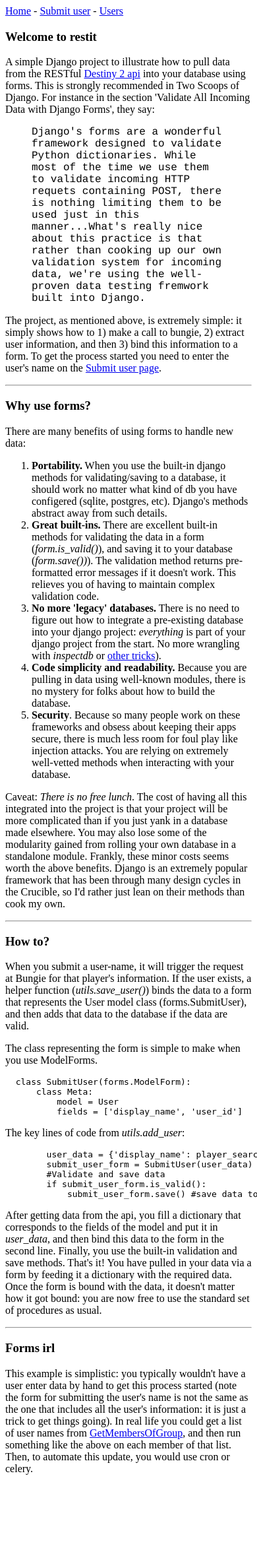
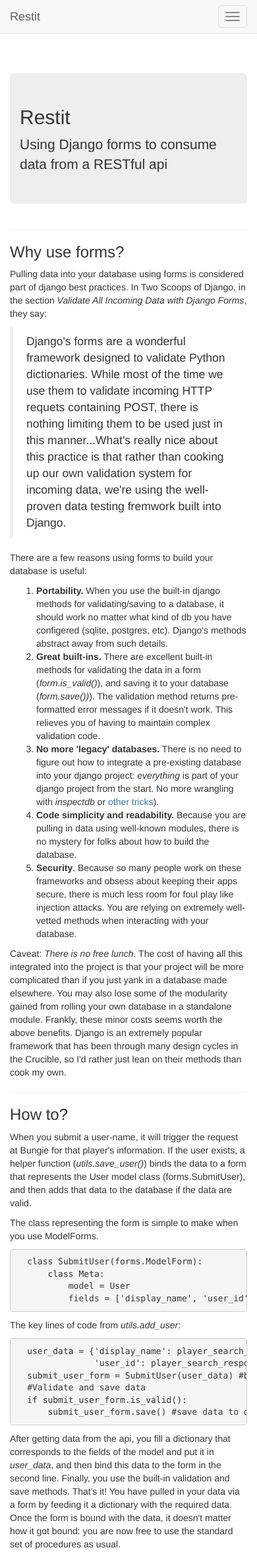
Before and after one commit to cortical-iv/restit, a Django app: page / in a window 390 px wide; the page is wider, and only the part inside the window is pictured. Shown: the top 2355 px of that part at 66% size. Before the commit the page ends 2235 px from the top of that part, so only its background shows below. Run offline with Django 3.2, Linux system fonts and the light colour scheme; parts of the project's set-up code (start-up, migrations or seed data) failed here and were passed over; some libraries are stand-ins or nearby versions.

Commit message:
Added bootstrap so mobile would look ok.

```diff
--- a/d2_api/templates/d2_api/base.html
+++ b/d2_api/templates/d2_api/base.html
@@ -1,14 +1,54 @@
-<html>
+{% load bootstrap3 %}
+
+<!DOCTYPE html>
+<html lang="en">
   <head>
+    <meta charset = "utf-8">
+    <meta http-equiv="X-UA-Compatible" content="IE=edge">
+    <meta name="viewport" content="width=device-width, initial-scale=1">
     <title>Restit</title>
+    {% bootstrap_css %}
+    {% bootstrap_javascript %}
   </head>
 
-<p>
-  <a href ="{% url 'd2_api:index' %}">Home</a> -
-  <a href ="{% url 'd2_api:submit' %}">Submit user</a> -
-  <a href ="{% url 'd2_api:users' %}">Users</a>
-</p>
 
-{% block content %}{% endblock content %}
+  <body>
+    <!-- Static navbar -->
+    <nav class = "navbar navbar-default navbar-static-top">
+      <div class = "container-fluid"> <!-- see notes -->
 
+        <div class = "navbar-header">
+          <button type = "button" class = "navbar-toggle collapsed"
+                  data-toggle = "collapse" data-target = "#navbar"
+                  aria-expanded = "false" aria-controls = "navbar">
+                  <span class="icon-bar"></span>
+                  <span class="icon-bar"></span>
+                  <span class="icon-bar"></span>
+          </button>
+          <a class = "navbar-brand" href = {% url 'd2_api:index' %}>
+            Restit
+          </a>
+        </div> <!-- navbar-header -->
+
+        <div id = "navbar" class = "navbar-collapse collapse">
+          <ul class = "nav navbar-nav">
+            <li><a href = "{% url 'd2_api:submit' %}">Submit</a></li>
+            <li><a href = "{% url 'd2_api:users' %}">Users</a></li>
+          </ul>
+        </div> <!--/.nav-collapse -->
+
+      </div> <!-- container 1 for navbar -->
+    </nav>  <!-- navbar -->
+
+    <div class = "container">
+      <div class = "page-header">
+        {% block header %} {% endblock header %}
+      </div>
+
+      <div>
+        {% block content %}{% endblock content %}
+      </div>
+    </div> <!-- /container 2 for main page -->
+
+  </body>
 </html>
--- a/d2_api/templates/d2_api/index.html
+++ b/d2_api/templates/d2_api/index.html
@@ -1,25 +1,27 @@
 {% extends 'd2_api/base.html' %}
+
+{% block header %}
+<div class="jumbotron">
+  <h2>Restit</h2>
+  <p>
+    Using Django forms to consume data from a RESTful api
+  </p>
+</div>
+
+
+{% endblock header %}
 
 {% block content %}
 
-  <h3>Welcome to restit</h3>
+  <h3>Why use forms?</h3>
   <p>
-    A simple Django project to illustrate how to pull data from the RESTful <a href = "https://github.com/Bungie-net/api">Destiny 2 api</a> into your database using forms. This is strongly recommended in Two Scoops of Django. For instance in the section 'Validate All Incoming Data with Django Forms', they say:
+   Pulling data into your database using forms is considered part of django best practices. In Two Scoops of Django, in the section <i>Validate All Incoming Data with Django Forms</i>, they say:
+         <blockquote>
+           Django's forms are a wonderful framework designed to validate Python dictionaries. While most of the time we use them to validate incoming HTTP requets containing POST, there is nothing limiting them to be used just in this manner...What's really nice about this practice is that rather than cooking up our own validation system for incoming data, we're using the well-proven data testing fremwork built into Django.
+       </blockquote>
   </p>
 
-      <blockquote style="font-family: Courier, Monaco, monospace, sans-serif;">
-        Django's forms are a wonderful framework designed to validate Python dictionaries. While most of the time we use them to validate incoming HTTP requets containing POST, there is nothing limiting them to be used just in this manner...What's really nice about this practice is that rather than cooking up our own validation system for incoming data, we're using the well-proven data testing fremwork built into Django.
-    </blockquote>
-
-  <p>
-    The project, as mentioned above, is extremely simple: it simply shows how to 1) make a call to bungie, 2) extract user information, and then 3) bind this information to a form. To get the process started you need to enter the user's name on the <a href = "{% url 'd2_api:submit' %}">Submit user page</a>.
-  </p>
-  <hr>
-
-  <h3>Why use forms?</h3>
-  <p>
-   There are many benefits of using forms to handle new data:
-  </p>
+  <p>There are a few reasons using forms to build your database is useful:</p>
     <ol>
         <li><b>Portability.</b> When you use the built-in django methods for validating/saving to a database, it should work no matter what kind of db you have configered (sqlite, postgres, etc). Django's methods abstract away from such details.</li>
 
@@ -58,11 +60,12 @@
 </p>
 
 <pre>
-        user_data = {'display_name': player_search_response[0]['displayName'], 'user_id': player_search_response[0]['membershipId']}
-        submit_user_form = SubmitUser(user_data) #binding data to form
-        #Validate and save data
-        if submit_user_form.is_valid():
-            submit_user_form.save() #save data to database
+  user_data = {'display_name': player_search_response[0]['displayName'],\
+               'user_id': player_search_response[0]['membershipId']}
+  submit_user_form = SubmitUser(user_data) #binding data to form
+  #Validate and save data
+  if submit_user_form.is_valid():
+      submit_user_form.save() #save data to database
 </pre>
 
 <p>
@@ -72,7 +75,7 @@
 <hr>
 <h3>Forms irl</h3>
 <p>
-  This example is simplistic: you typically wouldn't have a user enter data by hand to get this process started (note the form for submitting the user's name is not the same as the one that includes all the user's information: it is just a trick to get things going). In real life you could get a list of user names from <a href = "https://bungie-net.github.io/multi/operation_get_GroupV2-GetMembersOfGroup.html">GetMembersOfGroup</a>, and then run something like the above on each member of that list. Then, to automate this update, you would use cron or celery.
+  This example is simplistic: you typically wouldn't have a user enter data by hand to get this process started (note the form for submitting the user's name is not the same as the one that includes all the user's information: it is just a trick to get things going). In real life you could get a list of user names from <a href = "https://bungie-net.github.io/multi/operation_get_GroupV2-GetMembersOfGroup.html">GetMembersOfGroup</a>, and then run something like the above on each member of that list. Then, to automate this update, use cron or celery.
 </p>
 
 
--- a/d2_api/utils.py
+++ b/d2_api/utils.py
@@ -12,7 +12,7 @@ from .forms import SubmitUser
 #Set some parameters
 baseurl = 'https://bungie.net/Platform/Destiny2/'
 baseurl_groupv2 = 'https://bungie.net/Platform/GroupV2/'
-D2_KEY =  #  <YOUR API KEY HERE>   #
+D2_KEY =   '2c967fcb4299479aac4b5414dff5ee5e'  #  <YOUR API KEY HERE>   #
 
 #Define helper functions
 def search_destiny_player_url(user_name):
```
Also changed, not shown: d2_api/templates/d2_api/submit.html (+14 -7 lines), d2_api/templates/d2_api/users.html (+4 -3 lines), restit/settings.py (+6 -1 lines), readme.md.
